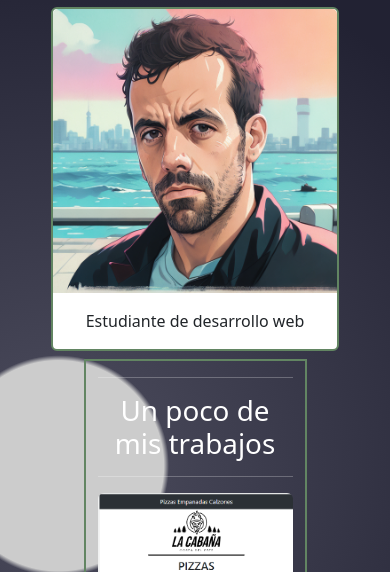
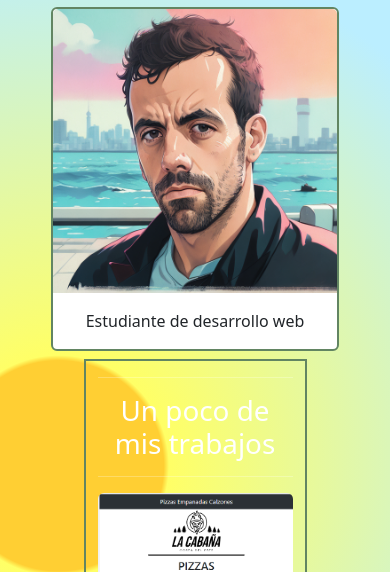
Before and after one commit to novettini/portfolio, a plain HTML site: page index.html in a window 390 px wide. Shown: the part 57-629 px from the top of the page. Drawn offline with Linux system fonts and the light colour scheme.

Commit message:
Update styles.css

```diff
--- a/styles.css
+++ b/styles.css
@@ -107,7 +107,7 @@ footer {
 }
 
 @media (max-width: 1000px) {
-   .sky {
+   .body {
       background: radial-gradient(closest-corner circle at 15% 15%,
             #ccc,
             #ccc 20%,
```
